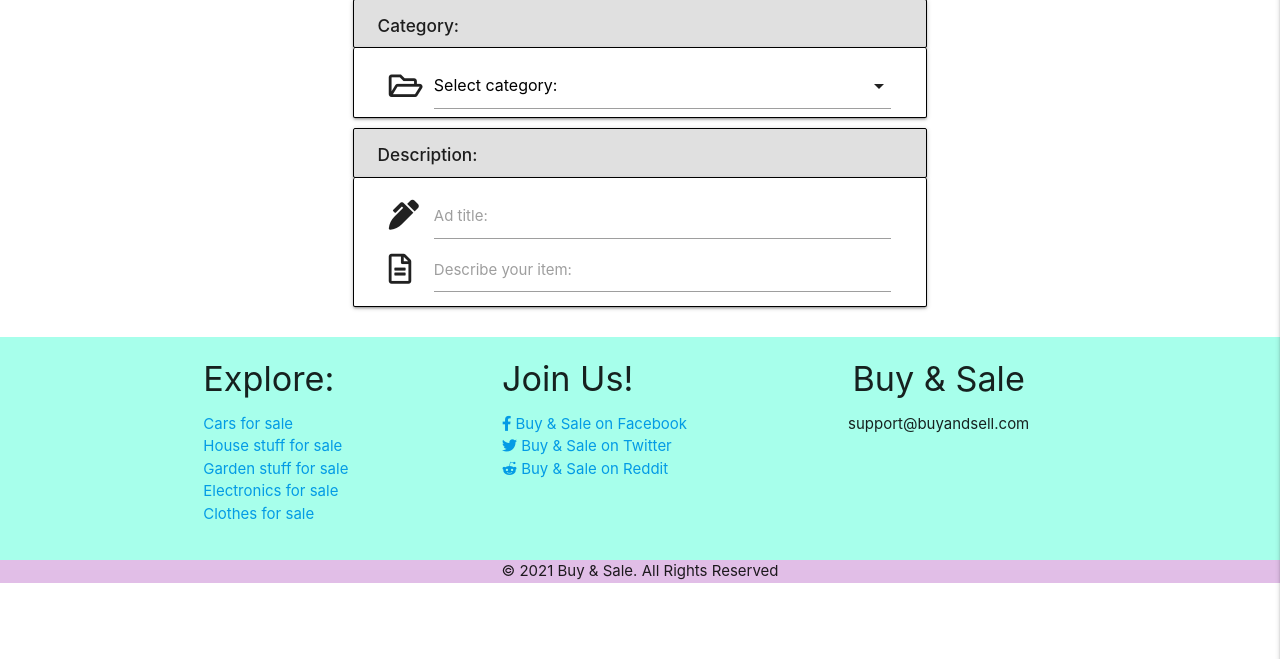
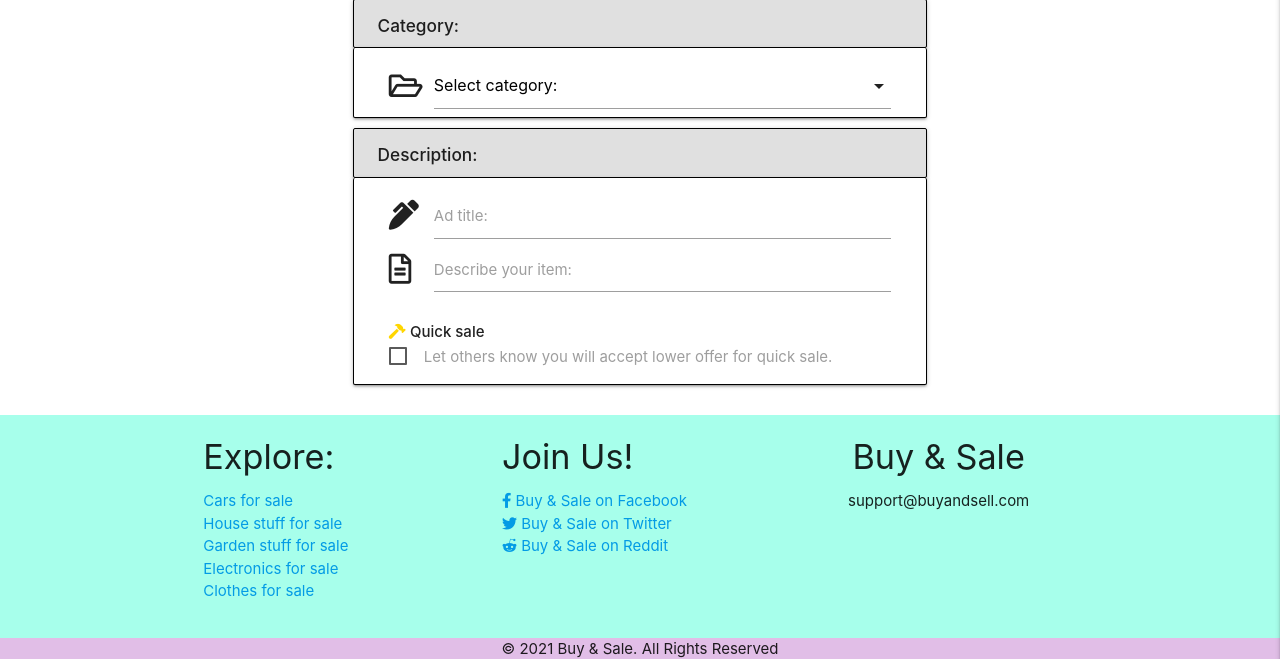
Before and after one commit to zokam1411/milestone-project-3, a Flask app: page /add_ad in a window 1280 px wide. Shown: the part 73-732 px from the top of the page. Run offline with Flask 2, Linux system fonts and the light colour scheme; some libraries are stand-ins or nearby versions.

Commit message:
Add quick sale option to form in description tab

```diff
--- a/templates/add_ad.html
+++ b/templates/add_ad.html
@@ -26,13 +26,23 @@
             <div class="row">
                 <div class="input-field col s12">
                     <i class="fas fa-pen-alt prefix"></i>
-                    <input id="title" name="title" type="text" class="validate" data-length="30">
+                    <input id="title" name="title" type="text" class="validate" data-length="20">
                     <label for="title">Ad title:</label>
                 </div>
                 <div class="input-field col s12">
                     <i class="far fa-file-alt prefix"></i>
-                    <textarea id="description" name="description" class="validate materialize-textarea" data-length="300"></textarea>
+                    <textarea id="description" name="description" class="validate materialize-textarea"
+                        data-length="300"></textarea>
                     <label for="description">Describe your item:</label>
+                </div>
+                <div class="input-field col s12">
+                    <p>
+                        <i class="fas fa-hammer yellow-text text-accent-4"></i> <strong>Quick sale </strong>
+                        <label>
+                            <input type="checkbox" />
+                            <span>Let others know you will accept lower offer for quick sale.</span>
+                        </label>
+                    </p>
                 </div>
             </div>
         </div>
```
